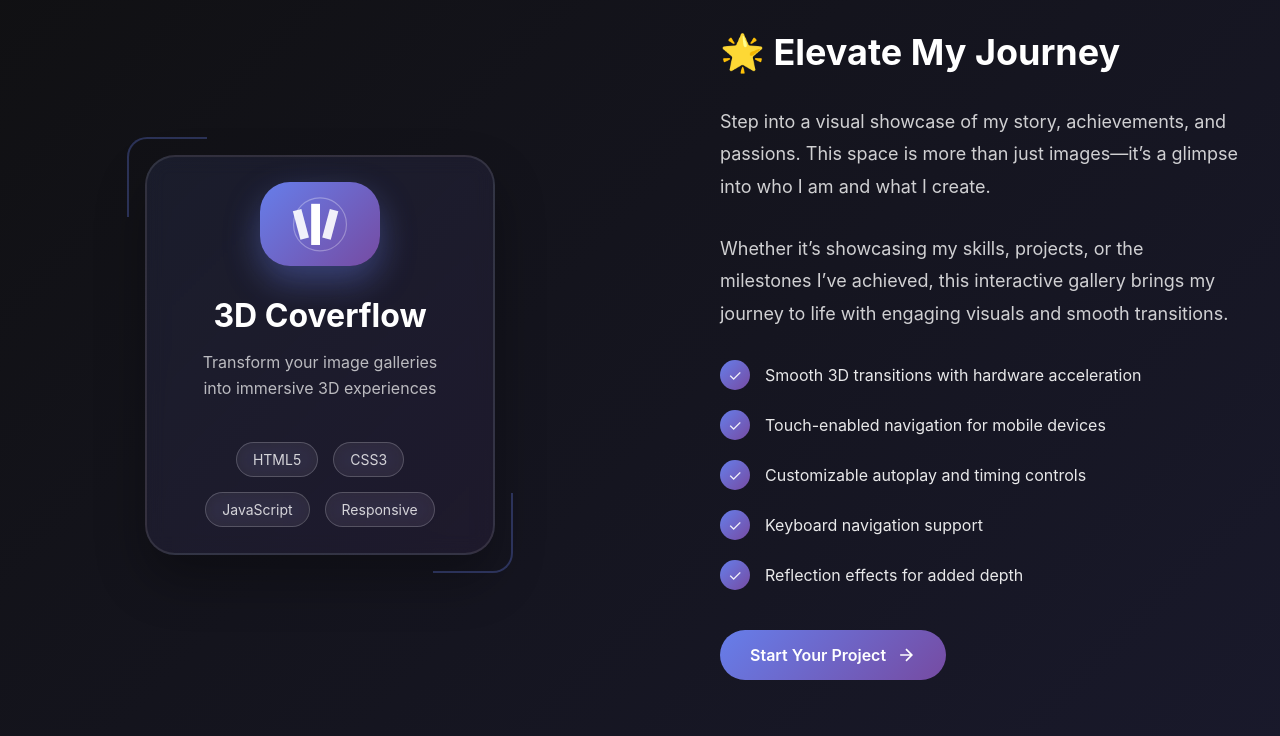
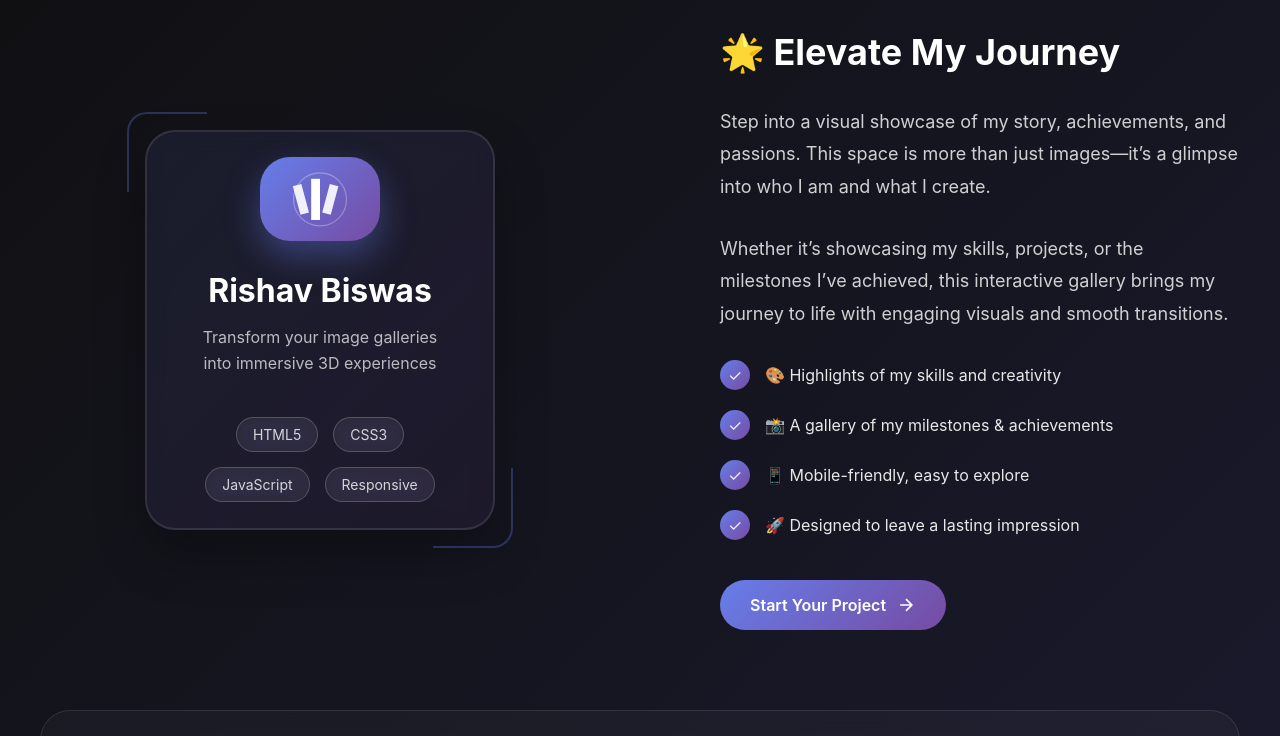
Before and after one commit to NSP-In/creation, a plain HTML site: page index.html in a window 1280 px wide. Shown: the part 1138-1874 px from the top of the page. Drawn offline with Linux system fonts and the light colour scheme.

Commit message:
Update index.html

```diff
--- a/index.html
+++ b/index.html
@@ -141,7 +141,7 @@ https://templatemo.com/tm-595-3d-coverflow
                                 </svg>
                             </div>
 
-                            <h3 class="showcase-title">3D Coverflow</h3>
+                            <h3 class="showcase-title">Rishav Biswas</h3>
                             <p class="showcase-subtitle">Transform your image galleries into immersive 3D experiences</p>
 
                             <div class="showcase-badges">
@@ -160,11 +160,10 @@ https://templatemo.com/tm-595-3d-coverflow
                     <p>Whether it’s showcasing my skills, projects, or the milestones I’ve achieved, this interactive gallery brings my journey to life with engaging visuals and smooth transitions.</p>
 
                     <ul class="feature-list">
-                        <li>Smooth 3D transitions with hardware acceleration</li>
-                        <li>Touch-enabled navigation for mobile devices</li>
-                        <li>Customizable autoplay and timing controls</li>
-                        <li>Keyboard navigation support</li>
-                        <li>Reflection effects for added depth</li>
+                        <li>🎨 Highlights of my skills and creativity</li>
+                        <li>📸 A gallery of my milestones & achievements</li>
+                        <li>📱 Mobile-friendly, easy to explore</li>
+                        <li>🚀 Designed to leave a lasting impression</li>
                     </ul>
 
                     <a href="#contact" class="cta-button">
```
